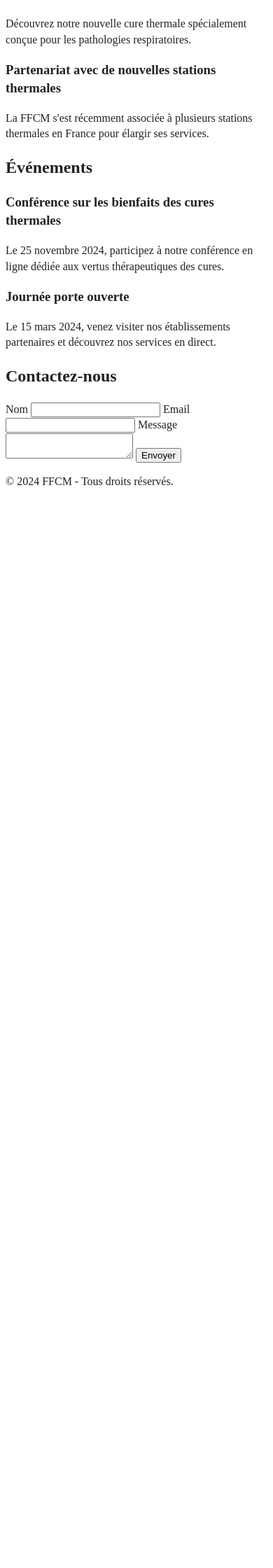
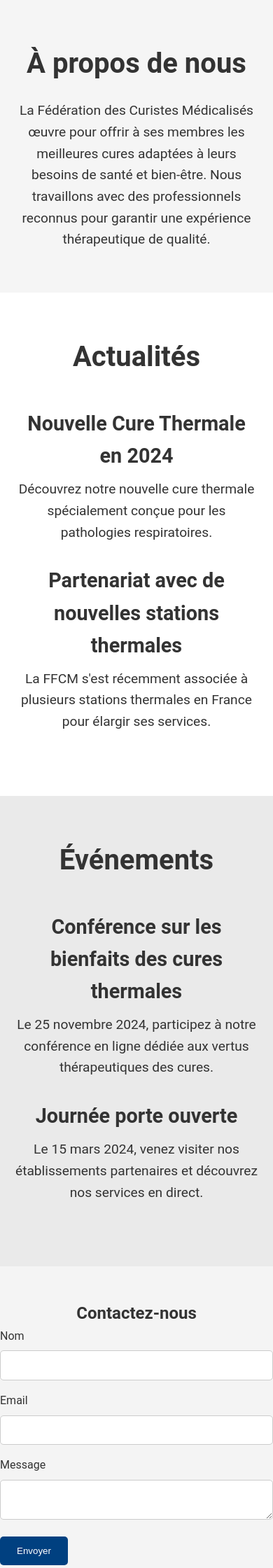
Before and after one commit to okitoemm/SAE-DEV-WEB, a PHP site: page / in a window 390 px wide. Shown: the part 1974-4214 px from the top of the page at 70% size. Before the commit the page ends 2667 px from the top, so only its background shows below. Run offline with PHP 8.4, Linux system fonts and the light colour scheme.

Commit message:
style.css

```diff
--- a/style.css
+++ b/style.css
@@ -1,253 +1,352 @@
-/*! HTML5 Boilerplate v9.0.1 | MIT License | https://html5boilerplate.com/ */
-
-/* main.css 3.0.0 | MIT License | https://github.com/h5bp/main.css#readme */
-/*
- * What follows is the result of much research on cross-browser styling.
- * Credit left inline and big thanks to Nicolas Gallagher, Jonathan Neal,
- * Kroc Camen, and the H5BP dev community and team.
- */
-
-/* ==========================================================================
-   Base styles: opinionated defaults
-   ========================================================================== */
-
-html {
-  color: #222;
-  font-size: 1em;
-  line-height: 1.4;
+/* Base CSS */
+* {
+    margin: 0;
+    padding: 0;
+    box-sizing: border-box;
 }
 
-/*
- * Remove text-shadow in selection highlight:
- * https://twitter.com/miketaylr/status/12228805301
- *
- * Customize the background color to match your design.
- */
-
-::-moz-selection {
-  background: #b3d4fc;
-  text-shadow: none;
+body {
+    font-family: 'Roboto', sans-serif;
+    background-color: #000000;
+    color: #333;
+    line-height: 1.6;
 }
 
-::selection {
-  background: #b3d4fc;
-  text-shadow: none;
+/* Header */
+header {
+    background-color: #ffffff;
+    color: #000000;
+    padding: 1rem 0;
 }
 
-/*
- * A better looking default horizontal rule
- */
-
-hr {
-  display: block;
-  height: 1px;
-  border: 0;
-  border-top: 1px solid #ccc;
-  margin: 1em 0;
-  padding: 0;
+header .container {
+    display: flex;
+    justify-content: space-between;
+    align-items: center;
 }
 
-/*
- * Remove the gap between audio, canvas, iframes,
- * images, videos and the bottom of their containers:
- * https://github.com/h5bp/html5-boilerplate/issues/440
- */
+header .logo img {
+    height: 80px;
+    padding: 0.5rem 1.9rem;
 
-audio,
-canvas,
-iframe,
-img,
-svg,
-video {
-  vertical-align: middle;
 }
 
-/*
- * Remove default fieldset styles.
- */
-
-fieldset {
-  border: 0;
-  margin: 0;
-  padding: 0;
+header nav ul {
+    display: flex;
+    list-style: none;
 }
 
-/*
- * Allow only vertical resizing of textareas.
- */
-
-textarea {
-  resize: vertical;
+header nav ul li {
+    margin-left: 2rem;
 }
 
-/* ==========================================================================
-   Author's custom styles
-   ========================================================================== */
-
-/* ==========================================================================
-   Helper classes
-   ========================================================================== */
-
-/*
- * Hide visually and from screen readers
- */
-
-.hidden,
-[hidden] {
-  display: none !important;
+header nav ul li a  {
+    color: #000000;
+    text-decoration: none;
+    font-weight: bold;
 }
 
-/*
- * Hide only visually, but have it available for screen readers:
- * https://snook.ca/archives/html_and_css/hiding-content-for-accessibility
- *
- * 1. For long content, line feeds are not interpreted as spaces and small width
- *    causes content to wrap 1 word per line:
- *    https://medium.com/@jessebeach/beware-smushed-off-screen-accessible-text-5952a4c2cbfe
- */
-
-.visually-hidden {
-  border: 0;
-  clip: rect(0, 0, 0, 0);
-  height: 1px;
-  margin: -1px;
-  overflow: hidden;
-  padding: 0;
-  position: absolute;
-  white-space: nowrap;
-  width: 1px;
-  /* 1 */
+/*button*/
+.buttonmenu:hover{
+ background-color: #e68a00;
+ border-radius: 10px;
+ font-weight: 700;
 }
 
-/*
- * Extends the .visually-hidden class to allow the element
- * to be focusable when navigated to via the keyboard:
- * https://www.drupal.org/node/897638
- */
-
-.visually-hidden.focusable:active,
-.visually-hidden.focusable:focus {
-  clip: auto;
-  height: auto;
-  margin: 0;
-  overflow: visible;
-  position: static;
-  white-space: inherit;
-  width: auto;
+/*barre de recherche*/
+.search-form {
+    display: flex;
+    align-items: center;
+    margin-left: auto; /* Aligns the search bar to the right */
 }
 
-/*
- * Hide visually and from screen readers, but maintain layout
- */
-
-.invisible {
-  visibility: hidden;
+.search-input {
+    padding: 0.5rem;
+    border: 1px solid #ccc;
+    border-radius: 5px;
+    font-size: 1rem;
 }
 
-/*
- * Clearfix: contain floats
- *
- * The use of `table` rather than `block` is only necessary if using
- * `::before` to contain the top-margins of child elements.
- */
-
-.clearfix::before,
-.clearfix::after {
-  content: "";
-  display: table;
+.search-button {
+    padding: 0.5rem 2rem;
+    background-color: #000000;
+    color: white;
+    border: none;
+    border-radius: 5px;
+    margin-left: 10px;
+    cursor: pointer;
+    font-weight: bold;
 }
 
-.clearfix::after {
-  clear: both;
+.search-button:hover {
+    background-color: #e68a00;
 }
 
-/* ==========================================================================
-   EXAMPLE Media Queries for Responsive Design.
-   These examples override the primary ('mobile first') styles.
-   Modify as content requires.
-   ========================================================================== */
-
-@media only screen and (min-width: 35em) {
-  /* Style adjustments for viewports that meet the condition */
+/* For mobile: Make the search bar take the full width */
+@media (max-width: 768px) {
+    .search-form {
+        width: 50%;
+        margin-top: 1rem;
     }
 
-@media print,
-  (-webkit-min-device-pixel-ratio: 1.25),
-  (min-resolution: 1.25dppx),
-  (min-resolution: 120dpi) {
-  /* Style adjustments for high resolution devices */
+    .search-input {
+        width: 80%;
     }
 
-/* ==========================================================================
-   Print styles.
-   Inlined to avoid the additional HTTP request:
-   https://www.phpied.com/delay-loading-your-print-css/
-   ========================================================================== */
-
-@media print {
-  *,
-  *::before,
-  *::after {
-    background: #fff !important;
-    color: #000 !important;
-    /* Black prints faster */
-    box-shadow: none !important;
-    text-shadow: none !important;
+    .search-button {
+        width: 55%;
+    }
 }
 
-  a,
-  a:visited {
-    text-decoration: underline;
+
+
+
+
+
+
+
+/* Bannière Accueil */
+.banner {
+    background-image: url('imgs/photoaccueil.jpg');
+    background-size: cover;
+    background-position: center;
+    height: 80vh;
+    display: flex;
+    align-items: center;
+    justify-content: center;
+    text-align: center;
+    color: white;
 }
 
-  a[href]::after {
-    content: " (" attr(href) ")";
+.banner h1 {
+    font-size: 3rem;
 }
 
-  abbr[title]::after {
-    content: " (" attr(title) ")";
+.banner p {
+    margin: 1rem 0;
+    font-size: 1.2rem;
 }
 
-  /*
-   * Don't show links that are fragment identifiers,
-   * or use the `javascript:` pseudo protocol
-   */
-  a[href^="#"]::after,
-  a[href^="javascript:"]::after {
-    content: "";
+.banner .btn-primary {
+    background-color: #ff9900;
+    color: #fff;
+    padding: 0.8rem 1.5rem;
+    border: none;
+    border-radius: 5px;
+    text-decoration: none;
+}
+.btn-primary:hover{
+    background-color: #000000;
 }
 
-  pre {
-    white-space: pre-wrap !important;
+/* Section Services */
+.services {
+    padding: 3rem 0;
+    background-color: #fff;
+    text-align: center;
 }
 
-  pre,
-  blockquote {
-    border: 1px solid #999;
-    page-break-inside: avoid;
+.services h2 {
+    font-size: 2.5rem;
+    margin-bottom: 2rem;
 }
 
-  tr,
-  img {
-    page-break-inside: avoid;
+.service-cards {
+    display: flex;
+    justify-content: space-around;
+    gap: 2rem;
 }
 
-  p,
-  h2,
-  h3 {
-    orphans: 3;
-    widows: 3;
+.service-card {
+    background-color: #f9f9f9;
+    padding: 1rem;
+    border-radius: 10px;
+    max-width: 300px;
+    text-align: center;
 }
 
-  h2,
-  h3 {
-    page-break-after: avoid;
+.service-card img {
+    max-width: 100%;
+    border-radius: 10px;
+}
+
+.service-card h3 {
+    margin: 1rem 0 0.5rem;
+}
+
+
+/* Section À propos */
+.apropos {
+    padding: 60px 20px;
+    background-color: #f5f5f5;
+    text-align: center;
+}
+
+.apropos h2 {
+    font-size: 2.5rem;
+    margin-bottom: 20px;
+}
+
+.apropos p {
+    font-size: 1.2rem;
+    max-width: 800px;
+    margin: 0 auto;
+}
+
+/* Section Actualités */
+.actualites {
+    padding: 60px 20px;
+    background-color: #fff;
+    text-align: center;
+}
+
+.actualites h2 {
+    font-size: 2.5rem;
+    margin-bottom: 40px;
+}
+
+.actualites .news-item {
+    margin-bottom: 30px;
+}
+
+.actualites .news-item h3 {
+    font-size: 1.8rem;
+    margin-bottom: 10px;
+}
+
+.actualites .news-item p {
+    font-size: 1.2rem;
+}
+
+/* Section Événements */
+.evenements {
+    padding: 60px 20px;
+    background-color: #eaeaea;
+    text-align: center;
+}
+
+.evenements h2 {
+    font-size: 2.5rem;
+    margin-bottom: 40px;
+}
+
+.evenements .event-item {
+    margin-bottom: 30px;
+}
+
+.evenements .event-item h3 {
+    font-size: 1.8rem;
+    margin-bottom: 10px;
+}
+
+.evenements .event-item p {
+    font-size: 1.2rem;
+}
+
+
+
+
+
+
+/* Section Contact */
+.contact {
+    padding: 3rem 0;
+    background-color: #f4f4f4;
+    text-align: center;
+}
+
+.contact form {
+    max-width: 500px;
+    margin: 0 auto;
+    text-align: left;
+}
+
+.contact label {
+    display: block;
+    margin-bottom: 0.5rem;
+}
+
+.contact input, .contact textarea {
+    width: 100%;
+    padding: 0.8rem;
+    margin-bottom: 1rem;
+    border: 1px solid #ccc;
+    border-radius: 5px;
+}
+
+.contact button {
+    padding: 0.8rem 1.5rem;
+    background-color: #004080;
+    color: #fff;
+    border: none;
+    border-radius: 5px;
+}
+
+/* Footer */
+footer {
+    background-color: #004080;
+    color: white;
+    text-align: center;
+    padding: 1rem 0;
+}
+
+footer p {
+    margin: 0;
+}
+
+
+/* Hamburger menu styles */
+.menu-toggle {
+    display: none; /* Default is hidden on larger screens */
+    cursor: pointer;
+    position: relative;
+    background-color: #333; /* Make the hamburger icon visible */
+    padding: 10px;
+    border-radius: 5px;
+}
+
+.menu-toggle .bar {
+    display: block;
+    width: 25px;
+    height: 3px;
+    margin: 5px 0;
+    background-color: white;
+}
+
+/* Responsive menu for mobile */
+@media (max-width: 768px) {
+    /* Show the hamburger menu */
+    .menu-toggle {
+        display: block;
+    }
+
+    /* Hide the navigation links by default */
+    .nav-links {
+        display: none;
+        flex-direction: column;
+        background-color: #000000;
+        position: absolute;
+        top: 50px;
+        right: 0;
+        width: 60%;
+    }
+
+    /* When the menu is active, show the links */
+    .nav-links.active {
+        display: flex;
+    }
+
+    .nav-links li {
+        margin: 10px 0;
+        text-align: center;
+        border-bottom: 1px solid #444;
+    }
+
+    .nav-links li a {
+        padding: 10px 0;
+        width: 100%;
+        display: block;
+        color: white; /* Ensure the links are visible */
+        text-decoration: none;
     }
 }
-/*-----------------------Couleur en dégradé de la nav bar et sa position--------------------------------*/
-.navbar{
-  background: linear-gradient(to left,#3383ff,#33bbff,#33daff);
-  position: sticky;
-  top: 0px;
-  z-index: 1;
-}
```
Lines whose indentation alone changed are shown as unchanged.
